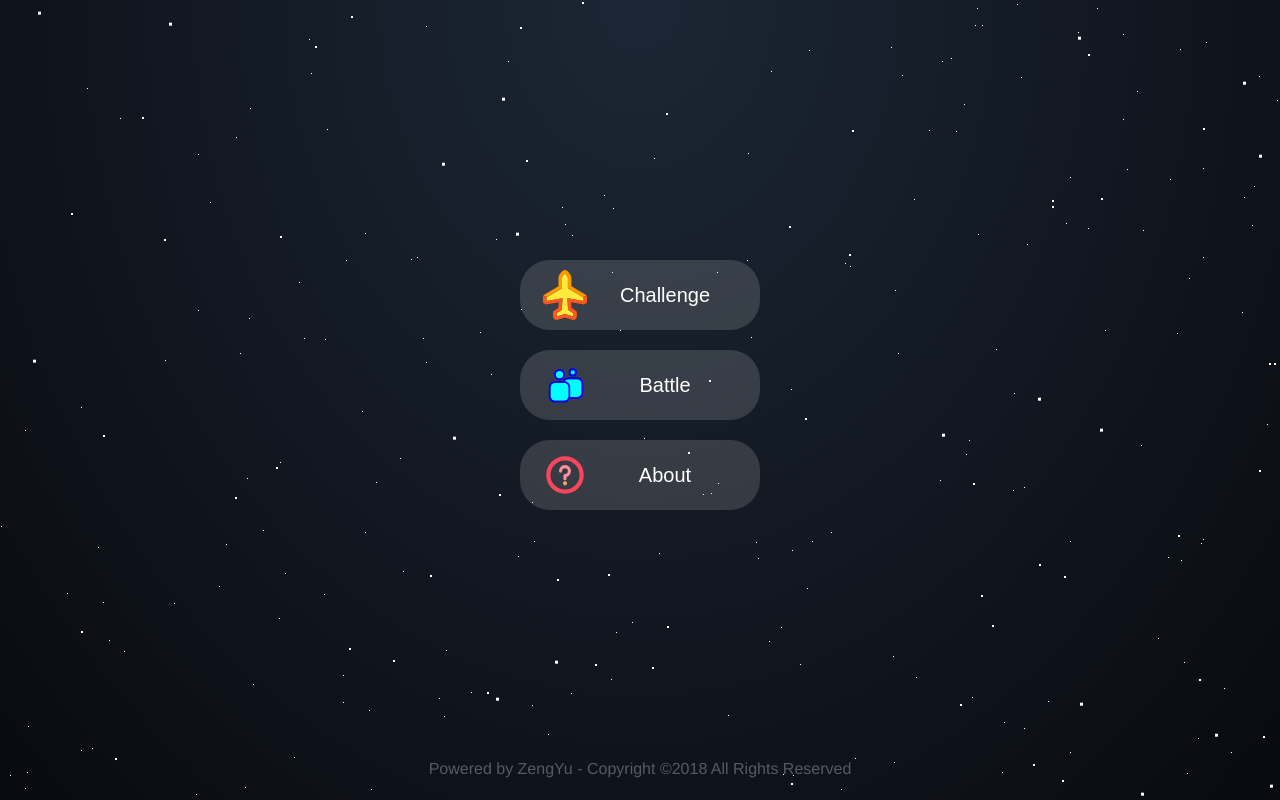
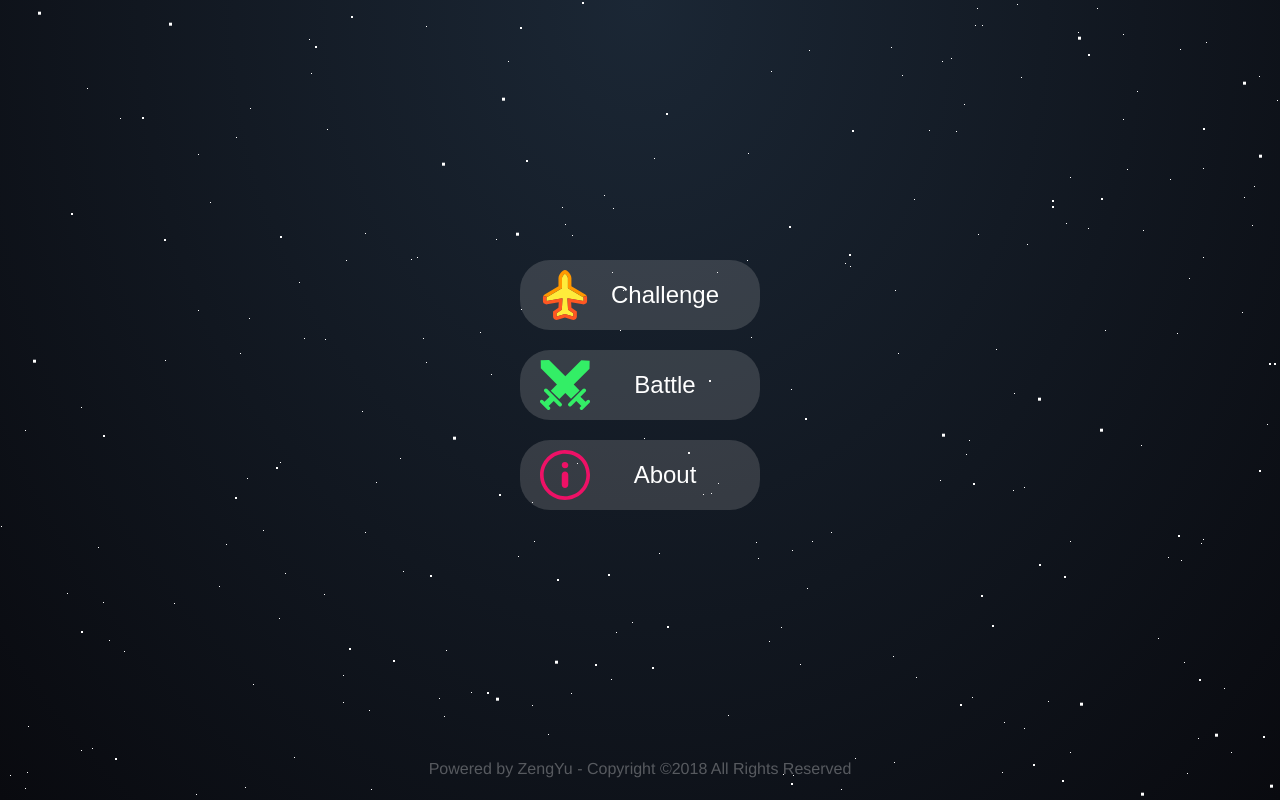
Before and after one commit to universezy/SpaceWar-Web, a Vue app in the folder SpaceWar/: page /#/ in a window 1280 px wide. Built offline with nearby package versions, Linux system fonts and the light colour scheme.

Commit message:
更新资源

```diff
--- a/SpaceWar/index.html
+++ b/SpaceWar/index.html
@@ -1,14 +1,17 @@
 <!DOCTYPE html>
 <html>
+
 <head>
   <meta charset="utf-8">
   <meta name="viewport" content="width=device-width,initial-scale=1.0">
-    <link rel="mask-icon" href="src/assets/logo.png" />
   <link rel="icon" type="image/x-icon" href="src/assets/logo.png" />
+  <link rel="shortcut icon" type="image/x-icon" href="src/assets/logo.png" />
   <title>Space War</title>
 </head>
+
 <body>
   <div id="app"></div>
   <!-- built files will be auto injected -->
 </body>
+
 </html>
--- a/SpaceWar/src/App.vue
+++ b/SpaceWar/src/App.vue
@@ -1,12 +1,18 @@
 <template>
   <div id="app">
     <router-view/>
+    <backgroundCom></backgroundCom>
   </div>
 </template>
 
 <script>
+import backgroundCom from './components/component-background.vue'
+
 export default {
   name: 'App',
+  components: {
+    backgroundCom
+  },
   created () {
     document.body.parentNode.style.overflow = 'hidden'
   }
--- a/SpaceWar/src/components/battle.vue
+++ b/SpaceWar/src/components/battle.vue
@@ -6,14 +6,12 @@
     </canvas>
     <alertCom v-show="isPause"></alertCom>
     <menuCom></menuCom>
-  <backgroundCom></backgroundCom>
   </div>
 </template>
 
 <script>
 import menuCom from './component-menu.vue'
 import alertCom from './component-alert.vue'
-import backgroundCom from './component-background.vue'
 import mPlayer from '../res/Player'
 import mBullet from '../res/Bullet'
 
@@ -21,8 +19,7 @@ export default {
   name: 'battle',
   components: {
     menuCom,
-    alertCom,
-    backgroundCom
+    alertCom
   },
   data () {
     return {
@@ -267,7 +264,7 @@ export default {
 </script>
 
 <style scoped>
-#canvas_game{
+#canvas_game {
   width: 100%;
   z-index: -1;
 }
--- a/SpaceWar/src/components/challenge.vue
+++ b/SpaceWar/src/components/challenge.vue
@@ -21,14 +21,12 @@
     </div>
     <alertCom v-show="isPause"></alertCom>
     <menuCom></menuCom>
-  <backgroundCom></backgroundCom>
   </div>
 </template>
 
 <script>
 import menuCom from './component-menu.vue'
 import alertCom from './component-alert.vue'
-import backgroundCom from './component-background.vue'
 import mPlayer from '../res/Player'
 import mBullet from '../res/Bullet'
 
@@ -36,8 +34,7 @@ export default {
   name: 'challenge',
   components: {
     menuCom,
-    alertCom,
-    backgroundCom
+    alertCom
   },
   data () {
     return {
@@ -215,7 +212,7 @@ export default {
 </script>
 
 <style scoped>
-#canvas_game{
+#canvas_game {
   width: 100%;
   z-index: -1;
 }
@@ -252,6 +249,7 @@ export default {
   align-items: center;
   font-size: 18px;
   font-family: sans-serif, Arial, Helvetica;
+  cursor: default;
 }
 
 #span_level {
--- a/SpaceWar/src/components/component-about.vue
+++ b/SpaceWar/src/components/component-about.vue
@@ -1,6 +1,6 @@
 <template>
-<div>
-</div>
+  <div>
+  </div>
 </template>
 
 <script>
--- a/SpaceWar/src/components/component-menu.vue
+++ b/SpaceWar/src/components/component-menu.vue
@@ -1,9 +1,9 @@
 <template>
-<div>
+  <div>
     <div id="div_menu">
-        <img class="img_menu" id="img_home" src="../assets/menu.svg" title="Home Page" @click="clickHome"/>
+      <img class="img_menu" id="img_home" src="../assets/menu.svg" title="Home Page" @click="clickHome" />
     </div>
-</div>
+  </div>
 </template>
 
 <script>
--- a/SpaceWar/src/components/home.vue
+++ b/SpaceWar/src/components/home.vue
@@ -20,12 +20,10 @@
       <span class="span_footer">Powered by ZengYu - Copyright &copy;2018 All Rights Reserved</span>
     </footer>
     <aboutCom></aboutCom>
-    <backgroundCom></backgroundCom>
   </div>
 </template>
 
 <script>
-import backgroundCom from './component-background.vue'
 import aboutCom from './component-about.vue'
 
 export default {
@@ -34,7 +32,6 @@ export default {
     return {}
   },
   components: {
-    backgroundCom,
     aboutCom
   },
   mounted () {
@@ -99,7 +96,7 @@ export default {
 .sec_button {
   margin: 5px auto;
   align-items: center;
-  font-size: 20px;
+  font-size: 24px;
   font-family: sans-serif, Arial, Helvetica;
   word-wrap: break-word;
   -webkit-transition-duration: 0.5s;
```
Also changed, not shown: SpaceWar/src/assets/about.svg, SpaceWar/src/assets/battle.svg, SpaceWar/src/components/component-alert.vue (indentation only), SpaceWar/src/components/component-background.vue (indentation only), 2 other files (tests, documents, lock files or other folders). Lines whose indentation alone changed are shown as unchanged.
